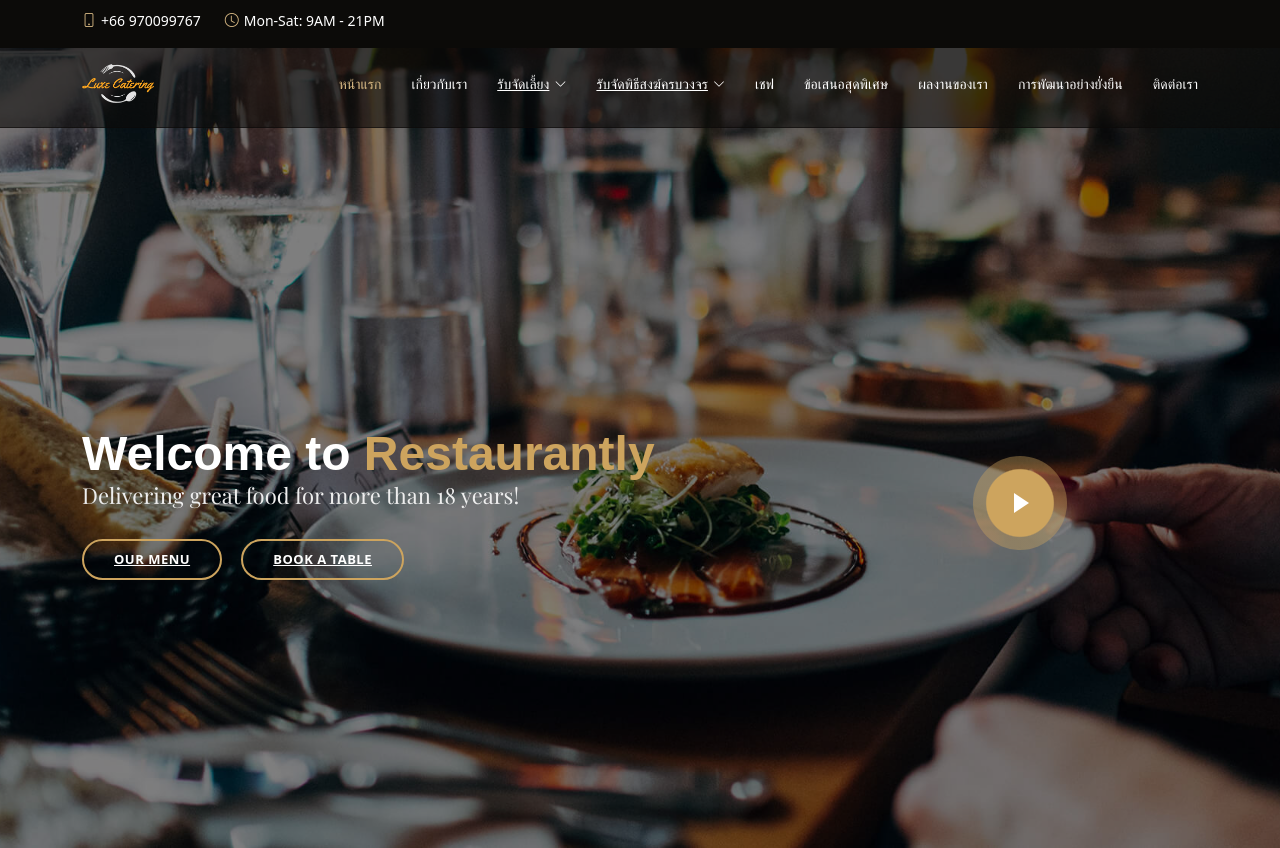
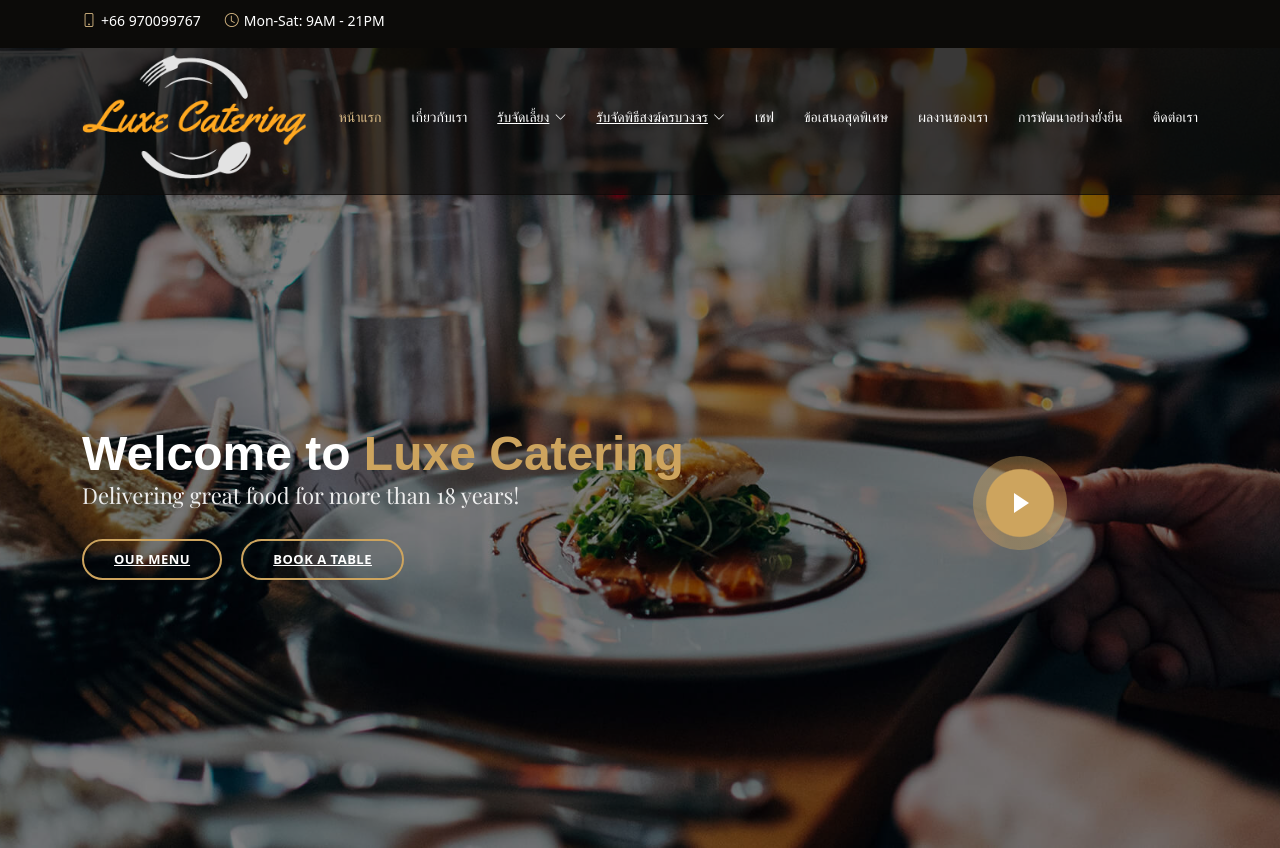
Before and after one commit to ArayaPloy/Luxe_Cathering, a plain HTML site: page Project_Luxe_Cathering/index.html in a window 1280 px wide. Drawn offline with nearby package versions, Linux system fonts and the light colour scheme.

Commit message:
ใส่โลโก้ใหม่ nav

```diff
--- a/Project_Luxe_Cathering/index.html
+++ b/Project_Luxe_Cathering/index.html
@@ -114,7 +114,7 @@
     <div class="container position-relative text-center text-lg-start" data-aos="zoom-in" data-aos-delay="100">
       <div class="row">
         <div class="col-lg-8">
-          <h1>Welcome to <span>Restaurantly</span></h1>
+          <h1>Welcome to <span>Luxe Catering</span></h1>
           <h2>Delivering great food for more than 18 years!</h2>
 
           <div class="btns">
--- a/Project_Luxe_Cathering/style_luxe.css
+++ b/Project_Luxe_Cathering/style_luxe.css
@@ -90,7 +90,8 @@ h6 {
 }
 
 #header .logo img {
-    max-height: 40px;
+    max-height: 100%;
+
 }
 
 /*--------------------------------------------------------------
```
